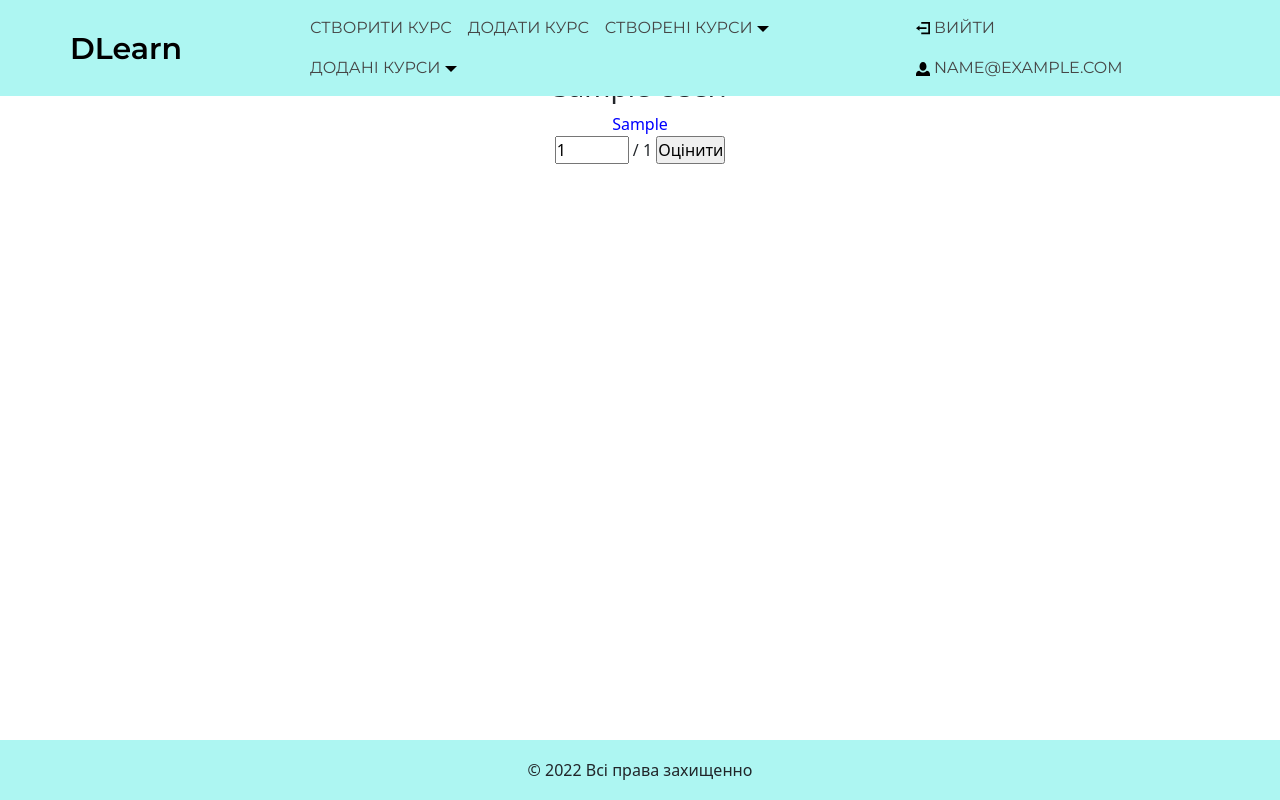
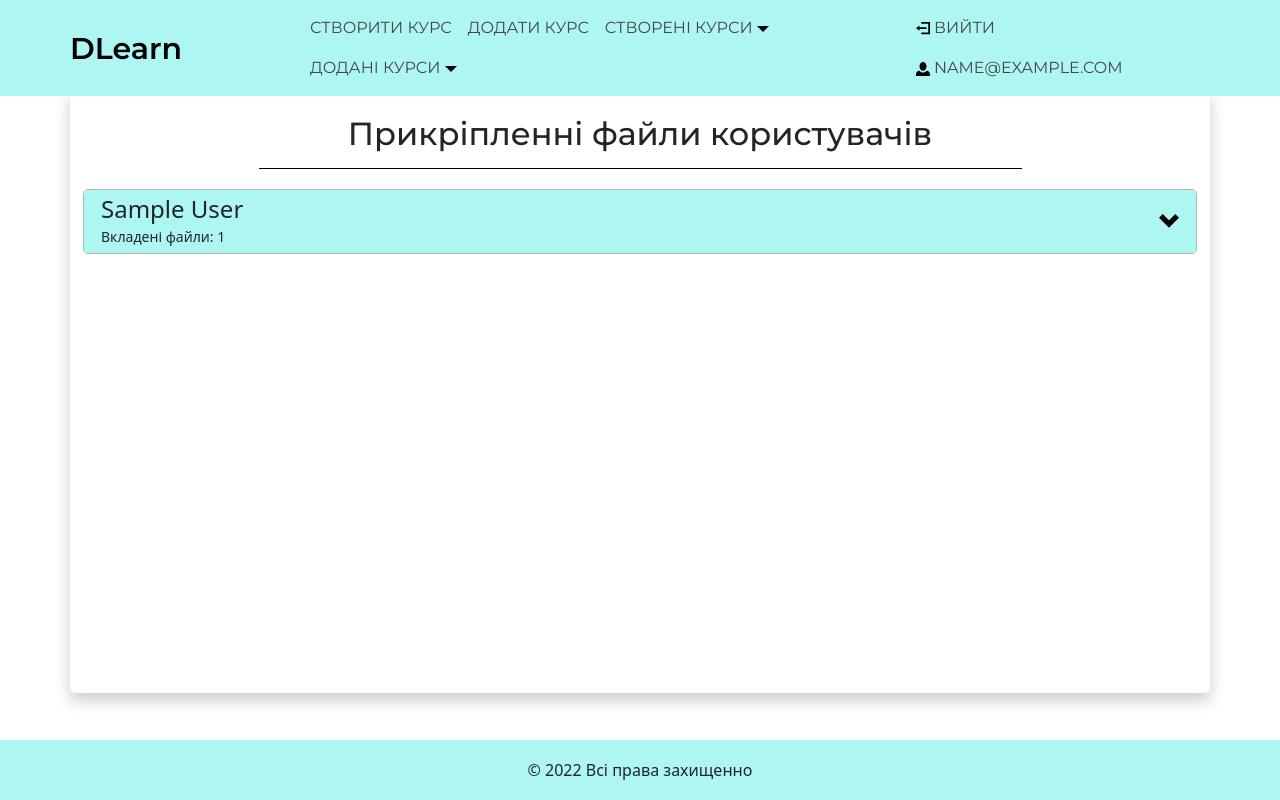
Before and after one commit to xKuroiUsagix/DLearn, a Django app: page /course/1/task/1/user-files/ in a window 1280 px wide. Run offline with Django 3.2, Linux system fonts and the light colour scheme; a user stored in the database is signed in; tables that the repository leaves empty hold one stand-in row (values such as "Sample post"); some libraries are stand-ins or nearby versions.

Commit message:
feat(task): user files page add styles
User files page styled with dropdown file list and mark input for owner

```diff
--- a/task/static/task/style.css
+++ b/task/static/task/style.css
@@ -72,11 +72,12 @@
 }
 
 .file-load-link:hover .download-svg {
-    filter: invert(18%) sepia(55%) saturate(7423%) hue-rotate(356deg) brightness(94%) contrast(121%);
+    filter: invert(45%) sepia(70%) saturate(355%) hue-rotate(157deg) brightness(89%) contrast(90%);
 }
 
 .download-svg {
     width: 30px;
+    filter: invert(64%) sepia(35%) saturate(707%) hue-rotate(159deg) brightness(92%) contrast(85%);
 }
 
 /* task detail */
@@ -180,14 +181,15 @@
     border: none;
     background-color: rgba(255, 255, 255, 0);
     margin-left: 25%;
-    width: 35px;
-    height: 35px;
-    filter: invert(0%) sepia(36%) saturate(0%) hue-rotate(230deg) brightness(97%) contrast(106%);
 }
 
-.file-delete-button:hover {
-    filter: invert(15%) sepia(100%) saturate(5247%) hue-rotate(358deg) brightness(101%) contrast(119%);
-    background-color: rgba(255, 255, 255, 0) !important;
+.delete-file-svg {
+    width: 27px;
+    filter: invert(78%) sepia(58%) saturate(2243%) hue-rotate(148deg) brightness(76%) contrast(101%);
+}
+
+.delete-file-svg:hover {
+    filter: invert(78%) sepia(58%) saturate(2243%) hue-rotate(148deg) brightness(50%) contrast(101%);
 }
 
 .buttons-container {
@@ -271,3 +273,155 @@
 .user-files-header {
     padding-left: 20px !important;
 }
+
+/* user files */
+.task-user-files {
+    box-shadow: 0 8px 16px 0 rgb(0, 0, 0, 0.2);
+    height: 90%;
+    margin-top: 20px;
+    border-radius: 5px;
+    padding: 25px;
+}
+
+.task-user-files h2 {
+    font-family: 'Montserrat', sans-serif;
+}
+
+.task-user-files h2::after {
+    content: "";
+    display: block;
+    background-color: black;
+    height: 1px;
+    width: 70%;
+    justify-self: center;
+    margin: auto;
+    margin-top: 15px;
+    margin-bottom: 20px;
+}
+
+.file-row {
+    border: 1px solid rgb(180, 180, 180);
+    border-radius: 5px;
+    align-items: center;
+}
+
+.dropdown-svg-container {
+    display: flex;
+}
+
+.dropdown-svg {
+    width: 20px;
+    justify-self: flex-end;
+    margin-left: auto;
+}
+
+.dropdown-svg:hover {
+    filter: invert(58%) sepia(5%) saturate(11%) hue-rotate(8deg) brightness(93%) contrast(84%);
+}
+
+.each-file-header {
+    margin-bottom: 0;
+    text-transform: capitalize;
+}
+
+.attached-files-container {
+    display: block;
+    padding: 5px;
+    padding-top: 10px !important;
+    padding-right: 25px;
+    width: 100%;
+    margin-left: 0;
+    padding-top: 0;
+    background-color: rgb(240, 240, 240);
+    display: flex;
+    flex-direction: row;
+}
+
+.classFiles {
+    display: none;
+}
+
+.show-dropdown {
+    display: block;
+    padding: 0;
+    width: 100%;
+    animation: showDropdown 1s ease forwards;
+}
+
+@keyframes showDropdown {
+    0% {
+        opacity: 0;
+        height: 0;
+    }
+    100% {
+        opacity: 1;
+        height: 100%;
+    }
+}
+
+.set-mark-container {
+    display: flex;
+    align-content: center;
+}
+
+.max-mark-container {
+    padding: 0;
+    display: flex;
+    align-items: center;
+}
+
+.set-mark-container input[type="number"] {
+    width: 100%;
+    border: 1px solid gray;
+    border-radius: 5px;
+    padding-left: 5px;
+}
+
+.set-mark-button {
+    padding: 7px;
+    background-color: #24e9ff;
+    border: 1px solid #24e9ff;
+    border-radius: 5px;
+}
+
+.set-mark-button:hover {
+    background-color: #19a5b4;
+    border-color: #19a5b4;
+}
+
+.file {
+    padding: 7px;
+    border: 1px solid rgb(180, 180, 180);
+    background-color: #adf6f2;
+    color: rgb(94, 77, 250);
+}
+
+.file:hover {
+    background-color: #19a5b4;
+    color: white;
+    text-decoration: none;
+}
+
+.userfiles-container {
+    padding-top: 20px !important;
+}
+
+.set-mark-row {
+    padding-top: 10px;
+}
+
+.file-header-row {
+    margin-left: 0;
+    background-color: #adf6f2;
+    border-radius: 5px 5px 0 0;
+    padding: 5px;
+}
+
+.no-files-text {
+    height: 80%;
+    width: 100%;
+    display: flex;
+    justify-content: center;
+    align-items: center;
+    font-family: 'Roboto', sans-serif;
+}
--- a/task/templates/task/user-files.html
+++ b/task/templates/task/user-files.html
@@ -6,32 +6,70 @@
 {% endblock styles %}
 
 {% block content %}
-<div class="row file-row text-center">
+<div class="container task-user-files">
+    <h2 class="text-center">Прикріпленні файли користувачів</h2>
+
     {% for user, files in user_files.items %}
-        <div class="user-files-div">
-            <h3>{{ user.first_name }} {{ user.last_name }}:</h3>
-            <div>
+        <div class="row file-row">
+            <div class="row file-header-row">
+                <div class="col">
+                    <h4 class="each-file-header">{{ user.first_name }} {{user.last_name}}</h4>
+                    <small>Вкладені файли: {{ files|length }}</small>
+                </div>
+                <div class="col dropdown-svg-container">
+                    <img src="{% static 'homepage/open-iconic/svg/chevron-bottom.svg' %}" onclick="showDropdown('idFiles{{ user.id }}')" class="dropdown-svg">
+                </div>
+            </div>
+            <div class="classFiles" id="idFiles{{ user.id }}">
+                <div class="row attached-files-container">
+                    <div class="col-md-9 userfiles-container">
                         {% for file in files %}
-                <div class="file">
-                    <a href="{{ file.media.url }}" download>{{ file }}</a>
-                </div>
+                            <a href="{{ file.media.url }}" class="file" download>{{ file }}</a>
                         {% endfor %}
                     </div>
-            <div>
+
+                    <div class="col-md-3">
                         <form action="{% url 'task:user_files' course_id task.id %}" method="POST">
                             {% csrf_token %}
                             <input type="hidden" name="userID" value="{{ user.id }}">
+                            <div class="form-group row set-mark-row">
+                                <div class="col set-mark-container">
                                     {% for user_task in users_task %}
                                         {% if user_task.user == user and user_task.is_examined %}
-                            <input type="number" min="0" max="{{ task.max_mark }}" value="{{ user_task.mark }}" name="userMark"> / {{ task.max_mark }}
+                                            <input type="number" min="0" max="{{ task.max_mark }}" value="{{ user_task.mark }}" name="userMark" required>
                                         {% else %}
-                            <input type="number" min="0" max="{{ task.max_mark }}" name="userMark"> / {{ task.max_mark }}
+                                            <input type="number" min="0" max="{{ task.max_mark }}" name="userMark" class="form-control" required>
                                         {% endif %}
                                     {% endfor %}
-                    <input type="submit" value="Оцінити">
+                                </div>
+                                <div class="col-md-2 max-mark-container">
+                                    <span class="max-mark">| {{ task.max_mark }}</span>
+                                </div>
+                                <div class="col-md-3">
+                                    <input type="submit" class="set-mark-button" value="Оцінити">
+                                </div>
+                            </div>
                         </form>
                     </div>
                 </div>
+            </div>
+
+        </div>
+    {% empty %}
+        <p class="no-files-text">Поки що немає завантажених файлів</p>
     {% endfor %}
 </div>
+
+<script>
+    function showDropdown(idFileContainer) {
+        fileContainer = document.getElementById(idFileContainer);
+
+        if (fileContainer.classList.contains('show-dropdown')) {
+            fileContainer.classList.remove('show-dropdown');
+        }
+        else {
+            fileContainer.classList.add('show-dropdown');
+        }
+    }
+</script>
 {% endblock content %}
--- a/task/views.py
+++ b/task/views.py
@@ -116,7 +116,7 @@ class TaskDetailView(View):
             'is_owner': task.course.owner == request.user,
             'owner_files': owner_files,
             'user_files': user_files,
-            'too_late': timezone.now() > task.do_up_to
+            'too_late': timezone.now() > task.do_up_to if task.do_up_to else None
         }
 
         return render(request, self.tempalte_name, context)
@@ -296,7 +296,7 @@ class AddUserFilesView(View):
                     media=file,
                     user=request.user,
                     task=task,
-                    too_late=timezone.now() > task.do_up_to
+                    too_late=timezone.now() > task.do_up_to if task.do_up_to else None
                 )
 
         return redirect(f'/course/{course_id}/task/{task_id}/')
```
Also changed, not shown: course/templates/course/users.html (deleted, +0 -9 lines), task/templates/task/detail.html (+10 -3 lines). Lines whose indentation alone changed are shown as unchanged.
